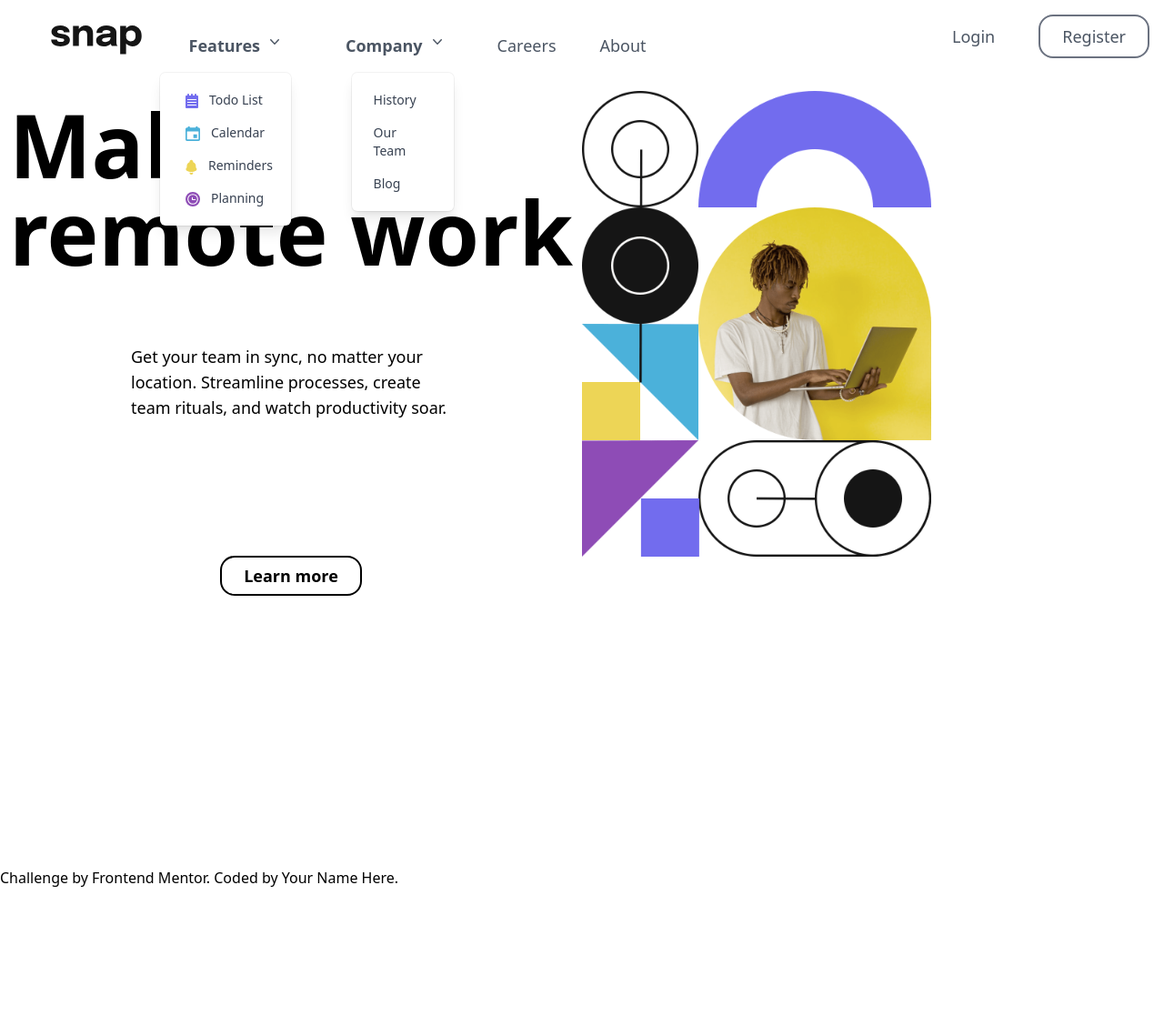
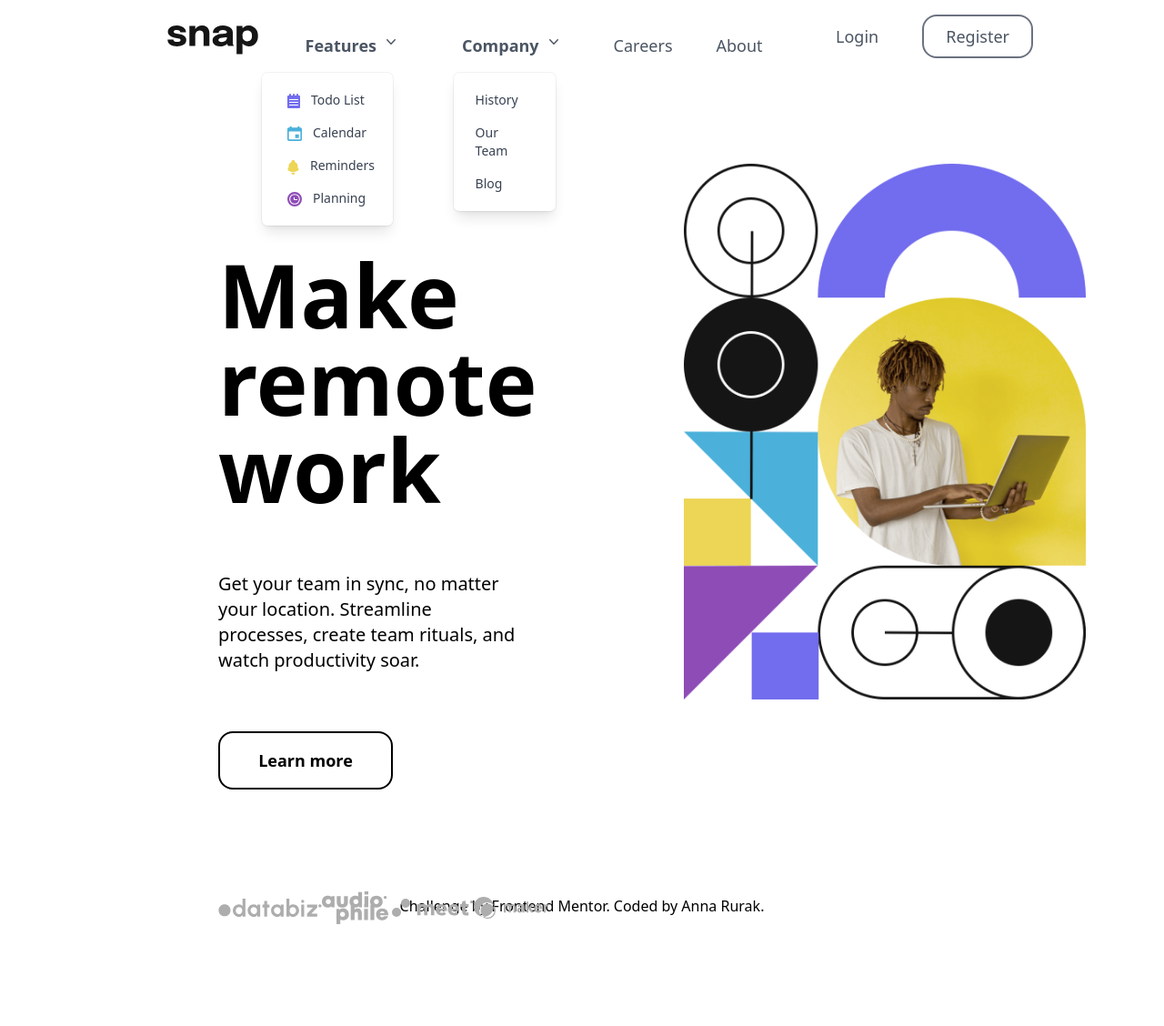
Before and after one commit to anna-rurak/FrontendMentor---intro-section-with-dropdown-navigation-main, a plain HTML site: page index.html in a window 1280 px wide. Shown: the whole page at 91% size. Before the commit the page ends 977 px from the top, so only its background shows below. Drawn offline with nearby package versions, Linux system fonts and the light colour scheme.

Commit message:
changing grid layout

```diff
--- a/index.html
+++ b/index.html
@@ -20,7 +20,7 @@
         <link rel="stylesheet" href="./styles/styles.css" />
     </head>
     <body class=" ">
-        <div id="container" class="mx-auto">
+        <div id="container" class="mx-auto w-4/5">
             <nav
                 id="navbar"
                 class="flex place-items-start p-4 text-black sticky top-0 z-50 text-lg"
@@ -37,7 +37,7 @@
                                 type="button"
                                 class="inline-flex w-full justify-center gap-x-1.5 rounded-md bg-white px-3 py-2 text-md font-semibold text-gray-600 hover:text-black"
                                 id="menu-button"
-                                aria-expanded="true"
+                                aria-expanded="trye"
                                 aria-haspopup="true"
                             >
                                 Features
@@ -57,7 +57,7 @@
                         </div>
 
                         <div
-                            class="absolute right-0 z-10 mt-2 w-36 py-2 origin-top-right rounded-md bg-white shadow-lg ring-1 ring-black ring-opacity-5 focus:outline-none"
+                            class="absolute right-4 z-10 mt-2 w-36 py-2 origin-top-right rounded-md bg-white shadow-lg ring-1 ring-black ring-opacity-5 focus:outline-none"
                             role="menu"
                             aria-orientation="vertical"
                             aria-labelledby="menu-button"
@@ -141,7 +141,7 @@
                         </div>
 
                         <div
-                            class="absolute right-0 z-10 mt-2 w-28 py-2 origin-top-right rounded-md bg-white shadow-lg ring-1 ring-black ring-opacity-5 focus:outline-none"
+                            class="absolute right-4 z-10 mt-2 w-28 py-2 origin-top-right rounded-md bg-white shadow-lg ring-1 ring-black ring-opacity-5 focus:outline-none"
                             role="menu"
                             aria-orientation="vertical"
                             aria-labelledby="menu-button"
@@ -203,28 +203,46 @@
             </nav>
             <div
                 id="content"
-                class="grid grid-cols-2 grid-rows-4 grid-flow-col max-content mx-auto"
+                class="grid grid-cols-2 grid-rows-1 max-content mx-auto"
             >
-                <div class="row-span-1 w-auto m-auto">
-                    <div class="">
+                <div class="block w-4/5 relative left-28 top-36">
+                    <div class="block my-8">
                         <h1 class="text-8xl font-bold">Make</h1>
                         <h1 class="text-8xl font-bold">remote work</h1>
                     </div>
+
+                    <p class="block font-medium text-xl w-4/5 my-16">
+                        Get your team in sync, no matter your location.
+                        Streamline processes, create team rituals, and watch
+                        productivity soar.
+                    </p>
+                    <button
+                        class="h-16 w-48 text-lg font-bold border-solid border-black border-2 rounded-2xl px-6 py-2 cursor-pointer"
+                    >
+                        <span class="">Learn more</span>
+                    </button>
+                    <div id="sponsors" class="block py-28">
+                        <img
+                            src="./images/client-databiz.svg"
+                            alt=""
+                            class="inline-block"
+                        /><img
+                            src="./images/client-audiophile.svg"
+                            alt=""
+                            class="inline-block"
+                        />
+
+                        <img
+                            src="./images/client-meet.svg"
+                            alt=""
+                            class="inline-block"
+                        /><img
+                            src="./images/client-maker.svg"
+                            alt=""
+                            class="inline-block"
+                        />
                     </div>
-
-                <p
-                    class="row-span-1 font-medium text-lg w-3/5 px-4 grid m-auto"
-                >
-                    Get your team in sync, no matter your location. Streamline
-                    processes, create team rituals, and watch productivity soar.
-                </p>
-                <button class="row-span-1">
-                    <span
-                        class="text-lg font-bold border-solid border-black border-2 rounded-2xl px-6 py-2"
-                        >Learn more</span
-                    >
-                </button>
-                <div id="sponsors" class="row-span-1"></div>
+                </div>
                 <picture id="hero" class="row-span-4">
                     <source
                         media="(min-width:650px)"
@@ -238,24 +256,19 @@
                         src="./images/image-hero-desktop.png"
                         alt="men holding laptop"
                         style="width: auto"
-                        class="h-3/5"
+                        class="h-4/6 relative top-20 left-28"
                     />
                 </picture>
             </div>
-            <div class="attribution">
+        </div>
+        <div class="attribution text-center top-12">
             Challenge by
             <a
                 href="https://www.frontendmentor.io?ref=challenge"
                 target="_blank"
                 >Frontend Mentor</a
-                >. Coded by <a href="#">Your Name Here</a>.
+            >. Coded by <a href="#">Anna Rurak</a>.
         </div>
         <script src="./index.js"></script>
-            <script
-                src="https://kit.fontawesome.com/042e9b1656.js"
-                crossorigin="anonymous"
-            ></script>
-        </div>
-        <script src="bundle.js"></script>
     </body>
 </html>
```
Lines whose indentation alone changed are shown as unchanged.
